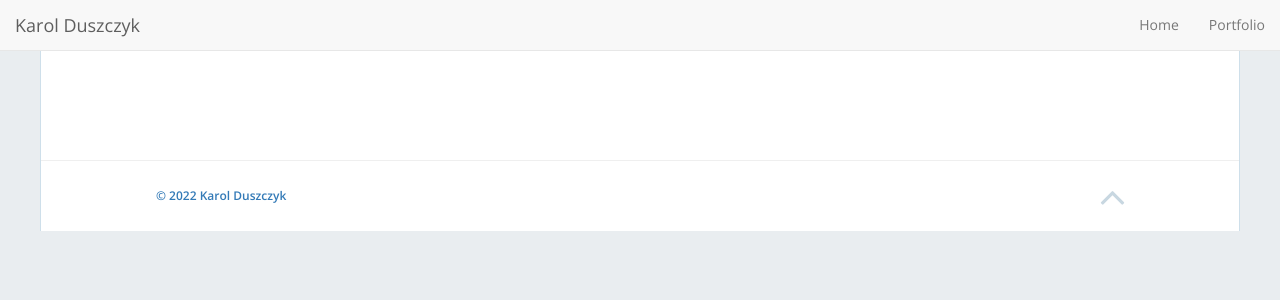
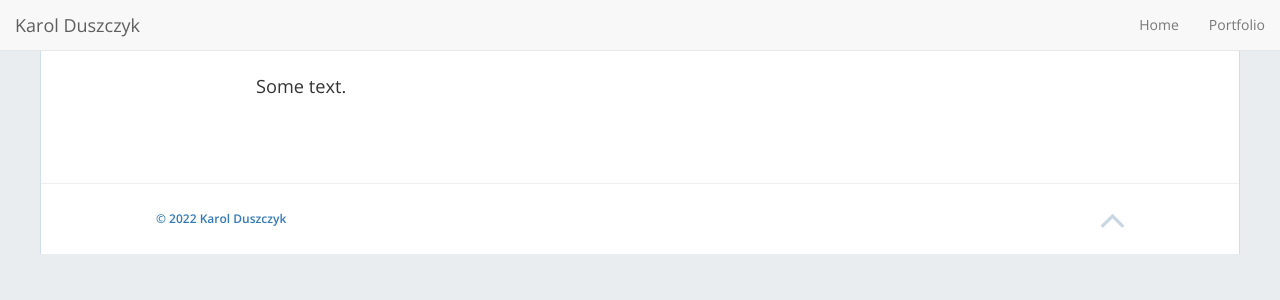
Before and after one commit to karoldus/karoldus.github.io, a Jekyll site: the page built from _posts/2016-02-17-weathercast.md, in a window 1280 px wide. Shown: the top 300 px of the page. Built offline with Jekyll 4.4.1, drawn with Linux system fonts in a browser that asks for light colours; nearby versions of some CDN libraries.

Commit message:
clean up

```diff
--- a/_data/global.yml
+++ b/_data/global.yml
@@ -4,7 +4,6 @@ description: "I'm a ... Hello World! (This site is under construction) "
 url: 'https://karoldus.github.io' # the base hostname & protocol for your site
 nav: "true"
 footer_text: '© 2022 Karol Duszczyk'
-# twitter: 'jamigibbs'
 github: 'karoldus'
 linkedin: 'duszczykkarol'
 
--- a/_posts/2016-02-17-weathercast.md
+++ b/_posts/2016-02-17-weathercast.md
@@ -12,4 +12,4 @@ button_text: 'Visit Project'
 lead_text: 'A simple weather forecast app for your favorite city.'
 ---
 
-<h1>{{ post.title }}</h1>
+Some text.
```
